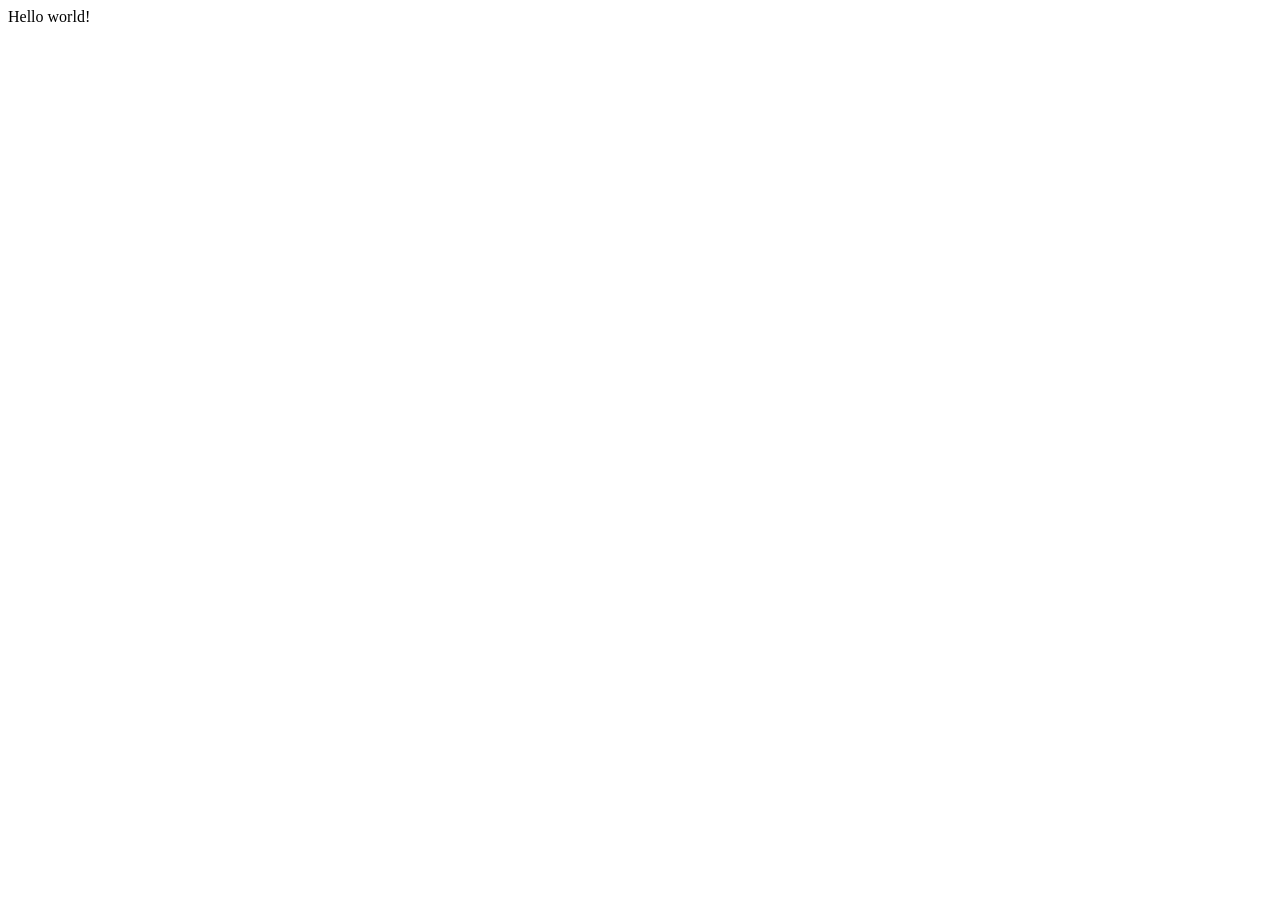
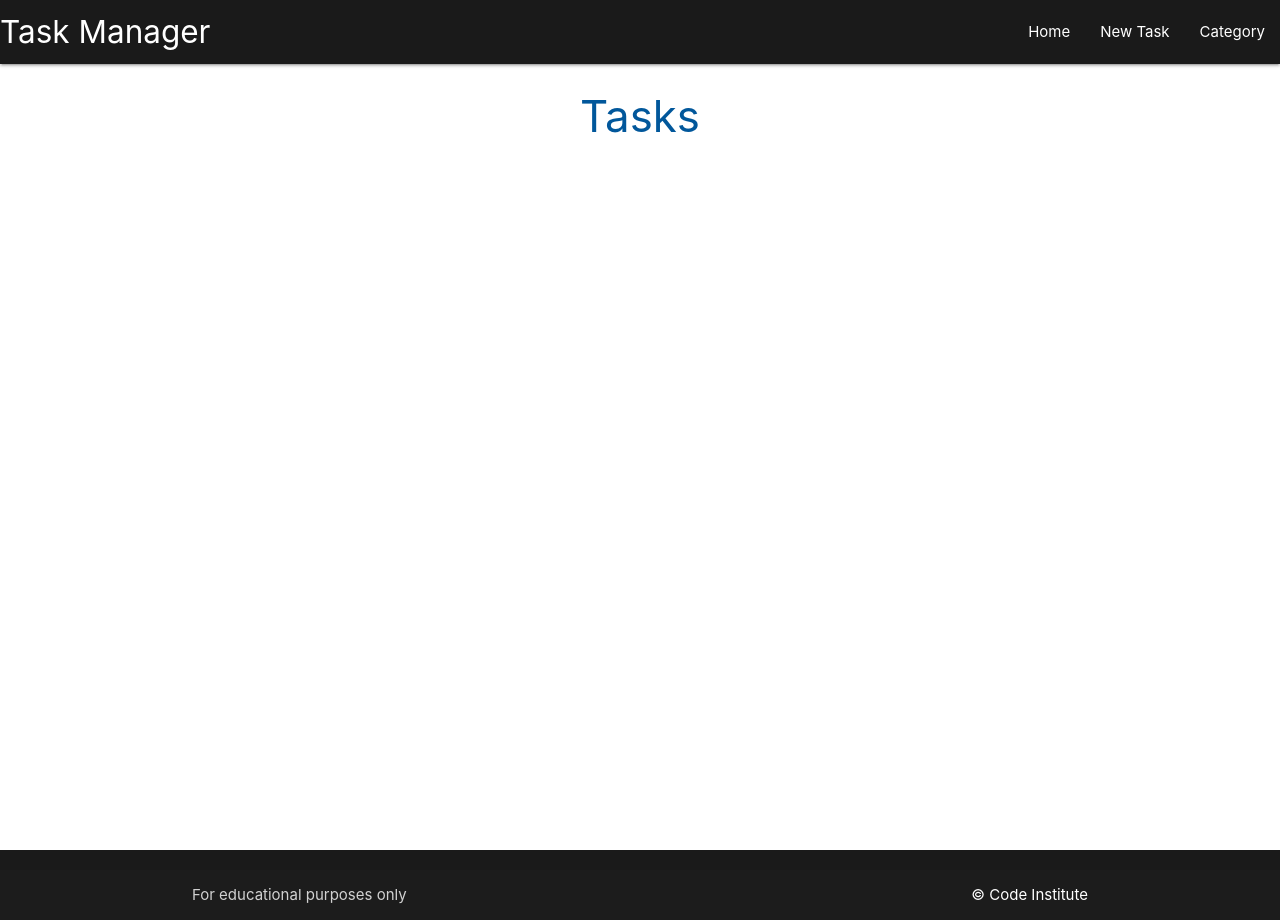
Before and after one commit to ci-mustafa/flask-task-manager, a Flask app: page / in a window 1280 px wide. Before the commit the page is almost empty. Run offline with Flask 3, Linux system fonts and the light colour scheme.

Commit message:
feat: add tasks.html page as home page, add navbar, footer to base.html page

```diff
--- a/taskmanager/routes.py
+++ b/taskmanager/routes.py
@@ -5,4 +5,4 @@ from taskmanager.models import Category, Task
 
 @app.route("/")
 def home():
-    return render_template("base.html")
+    return render_template("tasks.html")
--- /dev/null
+++ b/taskmanager/static/css/style.css
@@ -0,0 +1,21 @@
+body {
+    display: flex;
+    min-height: 100vh;
+    flex-direction: column;
+  }
+
+  main {
+    flex: 1 0 auto;
+  }
+
+  /* colors  */
+.dark-gray {
+    background-color: #1a1a1a; /* Dark Gray */
+}
+.neon-green-text {
+    color: #39ff14; /* Neon Green */
+}
+
+.neon-orange-text {
+    color: #ff6f00; /* Neon Orange */
+}
--- /dev/null
+++ b/taskmanager/static/js/script.js
@@ -0,0 +1,4 @@
+document.addEventListener('DOMContentLoaded', function() {
+    let sidenav = document.querySelectorAll('.sidenav');
+    M.Sidenav.init(sidenav);
+  });
--- a/taskmanager/templates/base.html
+++ b/taskmanager/templates/base.html
@@ -1,11 +1,54 @@
 <!DOCTYPE html>
 <html lang="en">
+
 <head>
     <meta charset="UTF-8">
     <meta name="viewport" content="width=device-width, initial-scale=1.0">
+    <link rel="stylesheet" href="https://cdnjs.cloudflare.com/ajax/libs/font-awesome/5.15.3/css/all.min.css"
+        integrity="sha512-iBBXm8fW90+nuLcSKlbmrPcLa0OT92xO1BIsZ+ywDWZCvqsWgccV3gFoRBv0z+8dLJgyAHIhR35VZc2oM/gI1w=="
+        crossorigin="anonymous" referrerpolicy="no-referrer">
+    <link rel="stylesheet" href="https://cdnjs.cloudflare.com/ajax/libs/materialize/1.0.0/css/materialize.min.css"
+        type="text/css">
+    <link rel="stylesheet" href="{{ url_for('static', filename='css/style.css') }}" type="text/css">
     <title>Task Manager</title>
 </head>
+
 <body>
-    Hello world!
+    <header>
+        <!-- Top navbar -->
+        <nav class="dark-gray">
+            <div class="nav-wrapper">
+                <a href="{{ url_for('home') }}" class="brand-logo">Task Manager</a>
+                <a href="" data-target="mobile-demo" class="sidenav-trigger"><i class="fas fa-bars"></i></a>
+                <ul class="right hide-on-med-and-down">
+                    <li><a href="{{ url_for('home') }}">Home</a></li>
+                    <li><a href="#">New Task</a></li>
+                    <li><a href="#">Category</a></li>
+
+                </ul>
+            </div>
+        </nav>
+        <!-- Mobile sidnav -->
+        <ul class="sidenav" id="mobile-demo">
+            <li><a href="{{ url_for('home') }}">Home</a></li>
+            <li><a href="#">New Task</a></li>
+            <li><a href="#">Category</a></li>
+        </ul>
+    </header>
+    <main class="contianer">
+        {% block content %}
+        {% endblock %}
+    </main>
+    <footer class="page-footer dark-gray">
+        <div class="footer-copyright">
+            <div class="container">
+                For educational purposes only
+                <a class="white-text right" href="https://codeinstitute.net" target="_blank">&copy; Code Institute</a>
+            </div>
+        </div>
+    </footer>
+    <script src="https://cdnjs.cloudflare.com/ajax/libs/materialize/1.0.0/js/materialize.min.js"></script>
+    <script src="{{ url_for('static', filename='js/script.js') }}"></script>
 </body>
+
 </html>
--- /dev/null
+++ b/taskmanager/templates/tasks.html
@@ -0,0 +1,5 @@
+{% extends "base.html" %}
+
+{% block content %}
+<h3 class="light-blue-text text-darken-4 center-align">Tasks</h3>
+{% endblock %}
```
